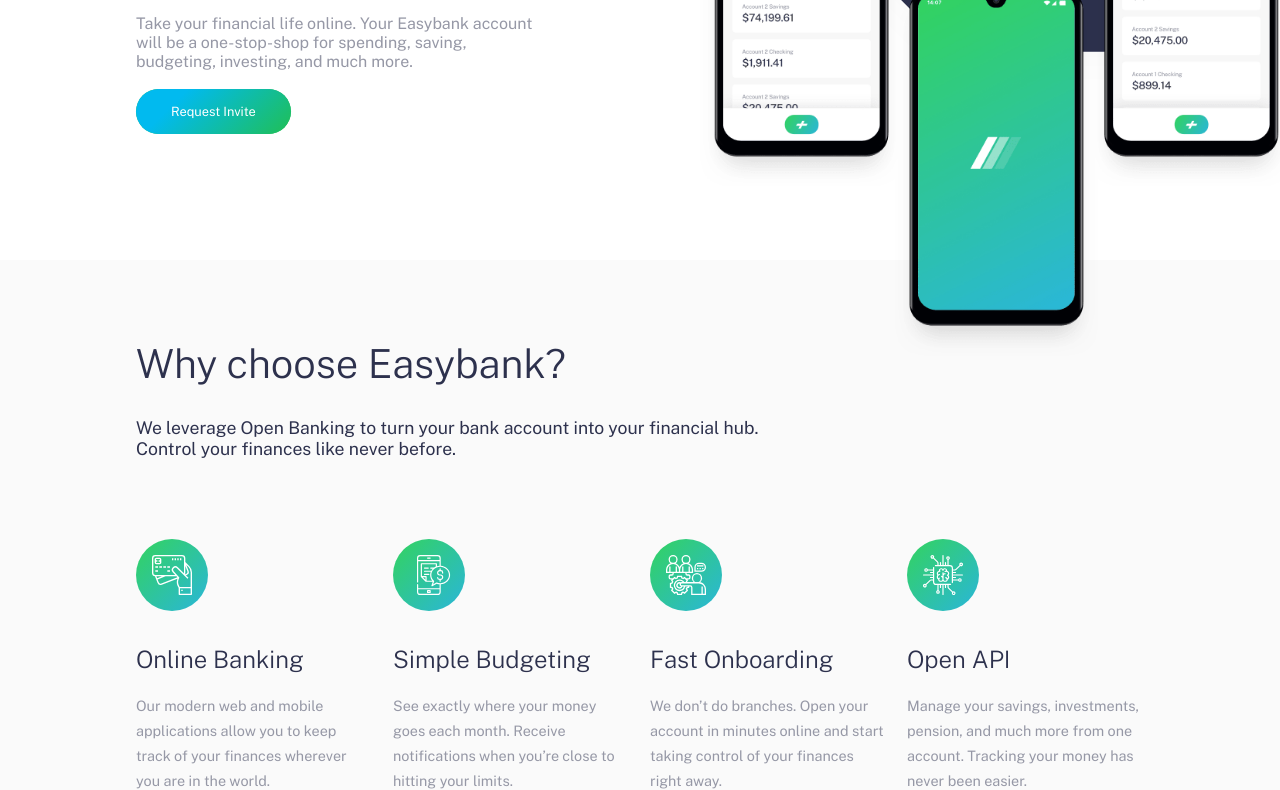
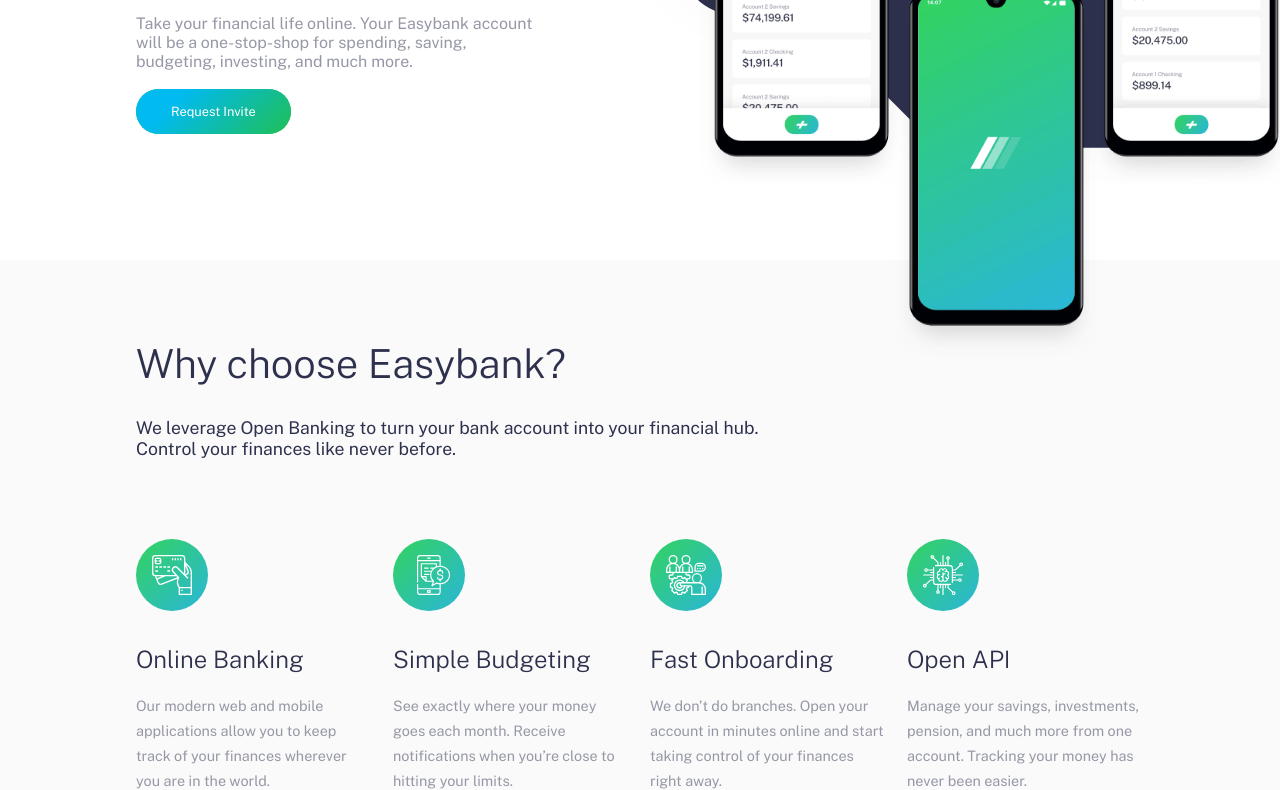
Before and after one commit to harika09/Easybank-landing-page, a plain HTML site: page index.html in a window 1280 px wide. Shown: the part 470-1260 px from the top of the page. Drawn offline with nearby package versions, Linux system fonts and the light colour scheme.

Commit message:
Update style.css

```diff
--- a/assets/css/style.css
+++ b/assets/css/style.css
@@ -32,8 +32,8 @@
 
 body {
   background: url(/assets/img/bg-intro-desktop.svg) no-repeat;
-  background-position: top 5vh left 100%;
-  background-size: 50%;
+  background-position: top 5vh left 110%;
+  background-size: 60%;
 }
 
 li {
```
